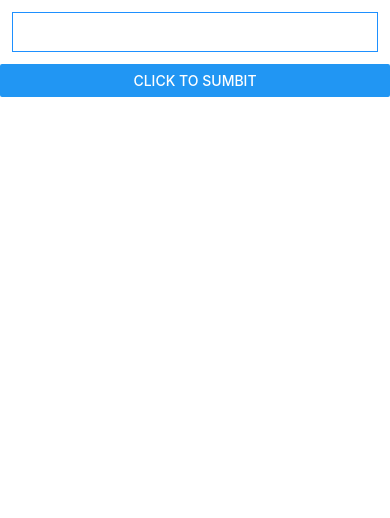
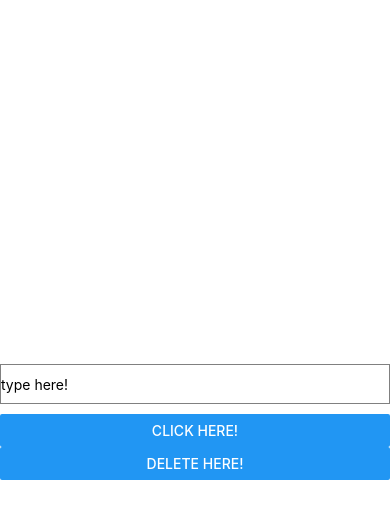
Before and after one commit to Christoph33one/Practice-React-Native, a React Native app: screen / in a window 390 px wide. Shown: the top 518 px of the page. Built offline with nearby package versions, Linux system fonts and the light colour scheme.

Commit message:
used useState hook & form validation

```diff
--- a/App.js
+++ b/App.js
@@ -5,9 +5,10 @@ import FlatListComponent from "./components/FlatListComponent";
 import RefreshControlComponent from "./components/RefreshControllComponent";
 import ScrollViewcomponent from "./components/ScrollViewcomponent";
 import TextInput from "./components/TextInput";
+import UseState from "./hooks/UseState";
 
 export default function App() {
-  return <TextInput />;
+  return <UseState someProp="Hello I am a prop!" />;
 }
 
 const styles = StyleSheet.create({
@@ -19,6 +20,7 @@ const styles = StyleSheet.create({
   },
 });
 
+// <TextInput />
 // <Button />
 // <FlatListComponent />
 // <RefreshControlComponent />
--- a/components/TextInput.js
+++ b/components/TextInput.js
@@ -1,5 +1,11 @@
 import React, { useState } from "react";
-import { StyleSheet, SafeAreaView, TextInput, Button } from "react-native";
+import {
+  StyleSheet,
+  SafeAreaView,
+  TextInput,
+  Button,
+  Alert,
+} from "react-native";
 
 function TextInputExample(props) {
   // useState hook to update the state with an empty string
@@ -10,10 +16,11 @@ function TextInputExample(props) {
     setText(newText);
   };
 
-  // handle sumbmitted text & clears the the input field once the button is clicked
+  // handle sumbmitted text & clears the input field ("") once the button is clicked
   const handleSubmit = () => {
     console.log("Text Submitted");
     setText("");
+    Alert.alert("Are you sure?");
   };
 
   return (
--- /dev/null
+++ b/hooks/UseState.js
@@ -0,0 +1,65 @@
+import React, { useState } from "react";
+import { View, StyleSheet, TextInput, Button, Text, Alert } from "react-native";
+
+// Using the useState hook to update the input when a user adds text and submits the text.
+// I condtional rendered errors for form validation. This way the user has to add text before submitting oir deleting text.
+function UseState(props) {
+  const [input, setInput] = useState("");
+  const [submittedText, setSubmittedText] = useState("");
+  const [error, setError] = useState("");
+
+  // Functions
+  const handleTextChange = (text) => {
+    setInput(text);
+    setError("");
+  };
+
+  const handleSubmitText = () => {
+    if (input.trim() !== "") {
+      setSubmittedText(input);
+      setInput("");
+    } else {
+      setError(Alert.alert("Please add some text before submitting!"));
+    }
+  };
+
+  const handleClearText = () => {
+    if (submittedText) {
+      setSubmittedText("");
+      setError();
+    } else {
+      setError(Alert.alert("Add text before deleting!"));
+    }
+  };
+
+  return (
+    <View style={styles.container}>
+      <TextInput
+        style={{
+          height: 40,
+          borderColor: "gray",
+          borderWidth: 1,
+          marginBottom: 10,
+        }}
+        placeholder="type here!"
+        value={input}
+        onChangeText={handleTextChange}
+      />
+      <Button title="click here!" onPress={handleSubmitText} />
+      {error ? <Text style={{ color: "red" }}>{error}</Text> : null}
+
+      {submittedText ? <Text>You submtiied: {submittedText}</Text> : null}
+      <Button title="Delete here!" onPress={handleClearText} />
+    </View>
+  );
+}
+
+const styles = StyleSheet.create({
+  container: {
+    flex: 1,
+    justifyContent: "center",
+    alignContent: "center",
+  },
+});
+
+export default UseState;
```
